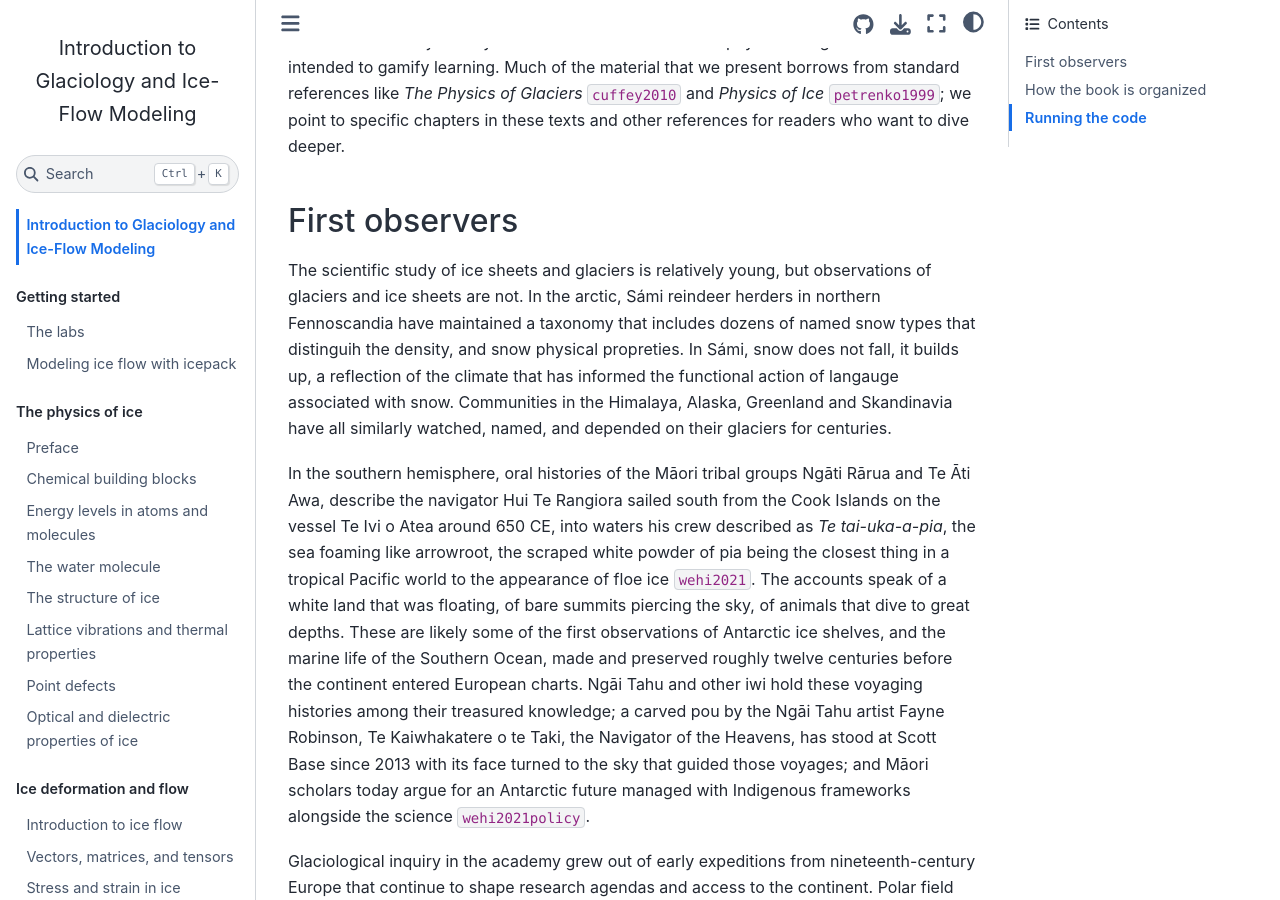
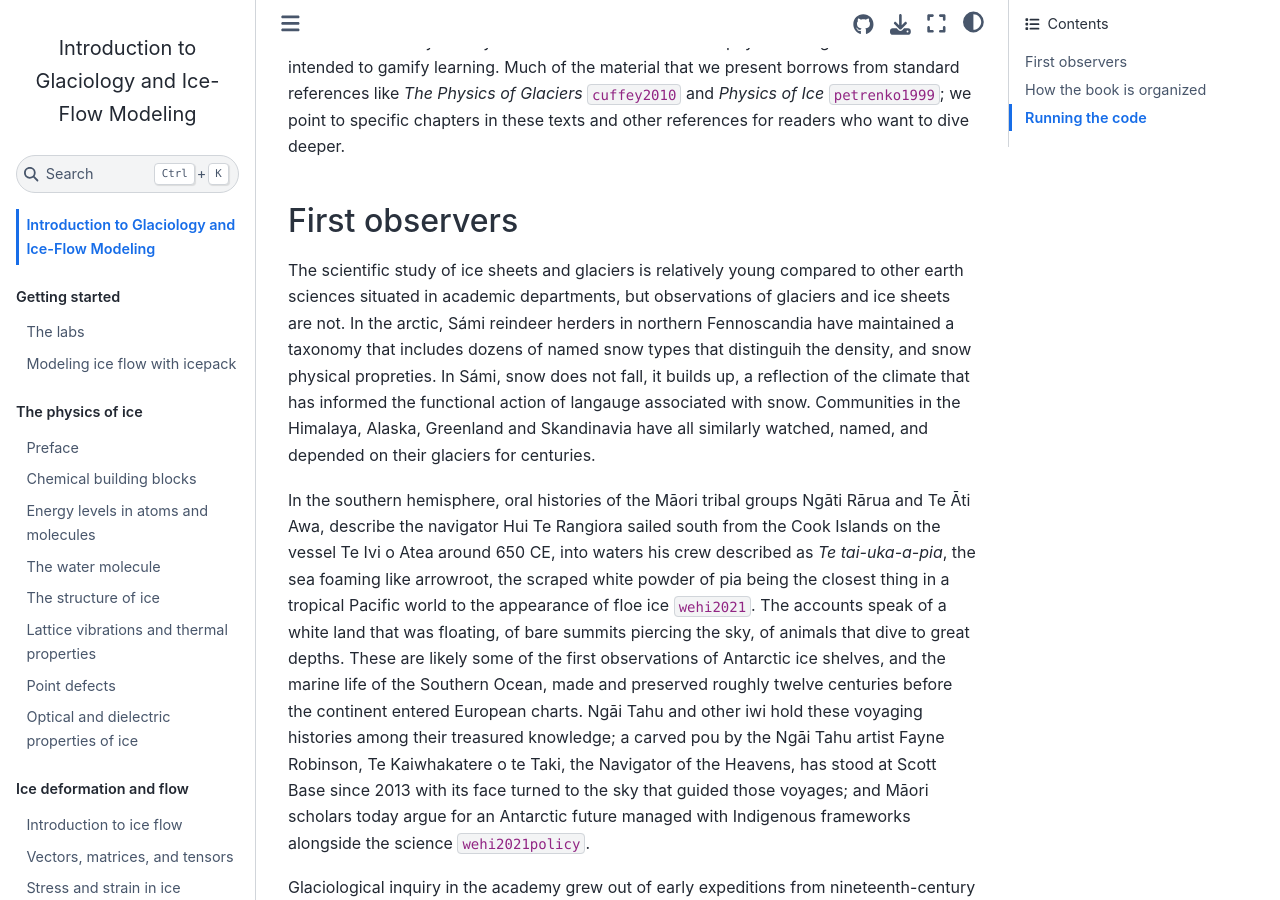
Before and after one commit to rice-glaciology/glaciology-book, a Jupyter Book: the page built from intro.md, in a window 1280 px wide and 900 px high, scrolled down 330 px. Built offline with Jupyter Book 1.0.4 settings and Sphinx 7.4.7 and the Sphinx Book theme 1.1.4, drawn with Linux system fonts in a browser that asks for light colours; pages that are not in the unit, such as notebooks, are missing from menus; cross-references to code outside the pages are shown as plain code.

Commit message:
Revise introduction and improve text clarity
Clarify the comparison of the scientific study of ice sheets and glaciers to other earth sciences. Correct typos and improve the flow of the text.

```diff
--- a/intro.md
+++ b/intro.md
@@ -6,7 +6,7 @@ The book is aimed at advanced undergraduates and beginning graduate students who
 
 ## First observers
 
-The scientific study of ice sheets and glaciers is relatively young, but observations of glaciers and ice sheets are not. In the arctic, Sámi reindeer herders in northern Fennoscandia have maintained a taxonomy that includes dozens of named snow types that distinguih the density, and snow physical propreties. In Sámi, snow does not fall, it builds up, a reflection of the climate that has informed the functional action of langauge associated with snow. Communities in the Himalaya, Alaska, Greenland and Skandinavia have all similarly watched, named, and depended on their glaciers for centuries.
+The scientific study of ice sheets and glaciers is relatively young compared to other earth sciences situated in academic departments, but observations of glaciers and ice sheets are not. In the arctic, Sámi reindeer herders in northern Fennoscandia have maintained a taxonomy that includes dozens of named snow types that distinguih the density, and snow physical propreties. In Sámi, snow does not fall, it builds up, a reflection of the climate that has informed the functional action of langauge associated with snow. Communities in the Himalaya, Alaska, Greenland and Skandinavia have all similarly watched, named, and depended on their glaciers for centuries.
 
 In the southern hemisphere, oral histories of the Māori tribal groups Ngāti Rārua and Te Āti Awa, describe the navigator Hui Te Rangiora sailed south from the Cook Islands on the vessel Te Ivi o Atea around 650 CE, into waters his crew described as *Te tai-uka-a-pia*, the sea foaming like arrowroot, the scraped white powder of pia being the closest thing in a tropical Pacific world to the appearance of floe ice {cite}`wehi2021`. The accounts speak of a white land that was floating, of bare summits piercing the sky, of animals that dive to great depths. These are likely some of the first observations of Antarctic ice shelves, and the marine life of the Southern Ocean, made and preserved roughly twelve centuries before the continent entered European charts. Ngāi Tahu and other iwi hold these voyaging histories among their treasured knowledge; a carved pou by the Ngāi Tahu artist Fayne Robinson, Te Kaiwhakatere o te Taki, the Navigator of the Heavens, has stood at Scott Base since 2013 with its face turned to the sky that guided those voyages; and Māori scholars today argue for an Antarctic future managed with Indigenous frameworks alongside the science {cite}`wehi2021policy`.
 
```
